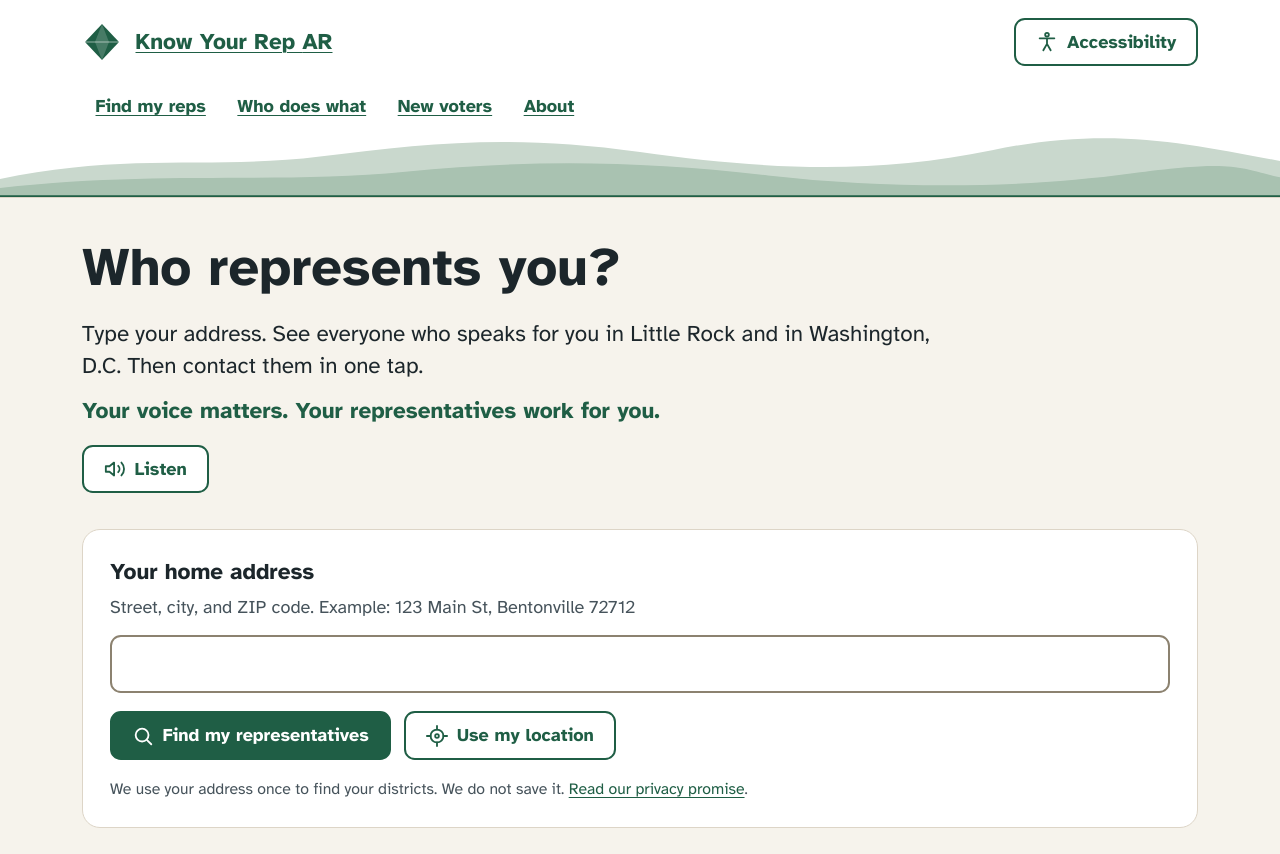
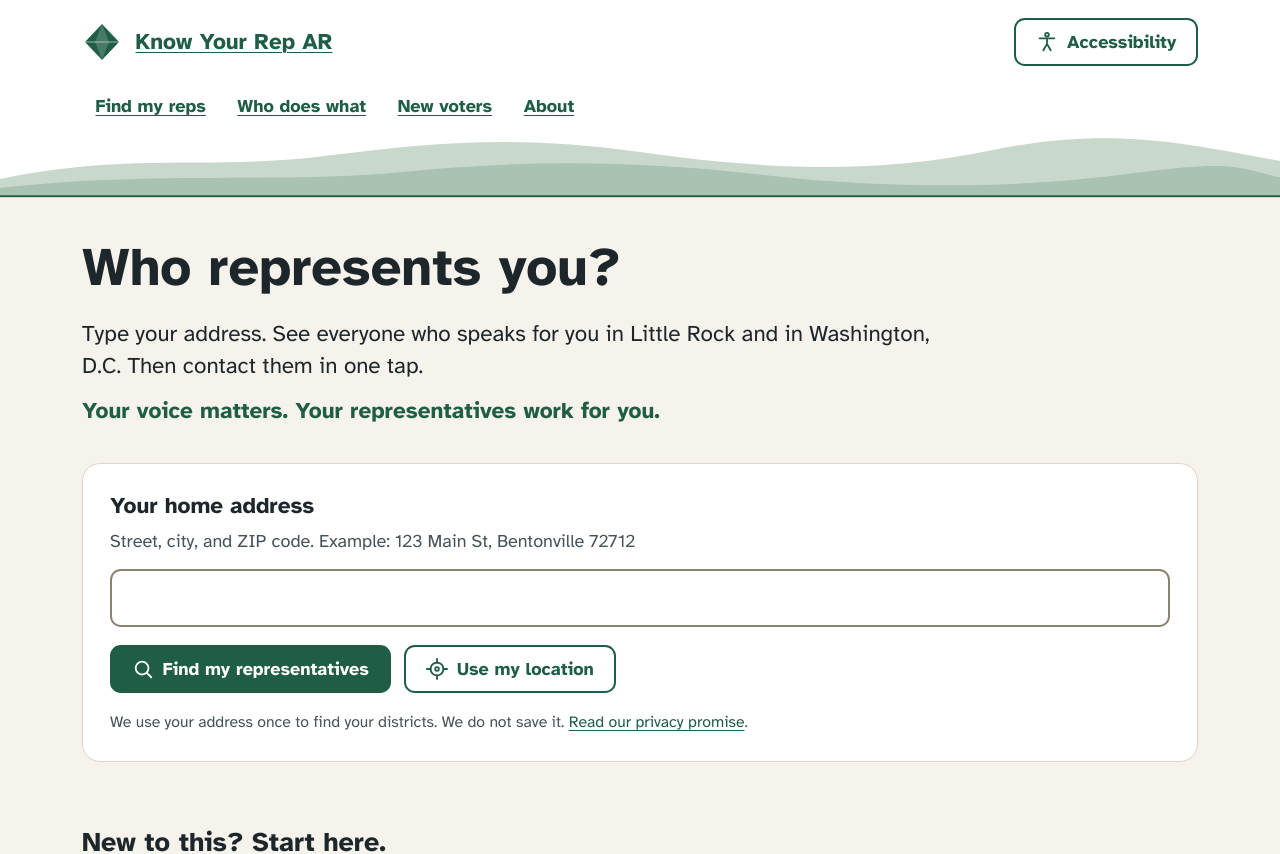
Before and after one commit to NamanGuggilam/know-your-rep-ar, a Next.js app: page / in a window 1280 px wide. Shown: the top 854 px of the page. Built offline with nearby package versions, Linux system fonts and the light colour scheme.

Commit message:
Remove Listen button from home hero
Co-Authored-By: Claude Opus 5.5 <noreply@anthropic.com>

```diff
--- a/src/app/page.tsx
+++ b/src/app/page.tsx
@@ -1,5 +1,4 @@
 import Link from "next/link";
-import { ListenButton } from "@/components/a11y/ListenButton";
 import { ArrowIcon } from "@/components/icons";
 import { Lookup } from "@/components/Lookup";
 
@@ -7,7 +6,7 @@ export default function Home() {
   return (
     <>
       <section aria-labelledby="hero-heading" className="mb-8">
-        <div id="hero">
+        <div>
           <h1 id="hero-heading" className="text-4xl leading-tight font-extrabold sm:text-5xl">
             Who represents you?
           </h1>
@@ -18,9 +17,6 @@ export default function Home() {
           <p className="mt-3 max-w-[60ch] text-xl font-bold text-accent">
             Your voice matters. Your representatives work for you.
           </p>
-        </div>
-        <div className="mt-4">
-          <ListenButton targetId="hero" label="Listen" />
         </div>
       </section>
 
```
